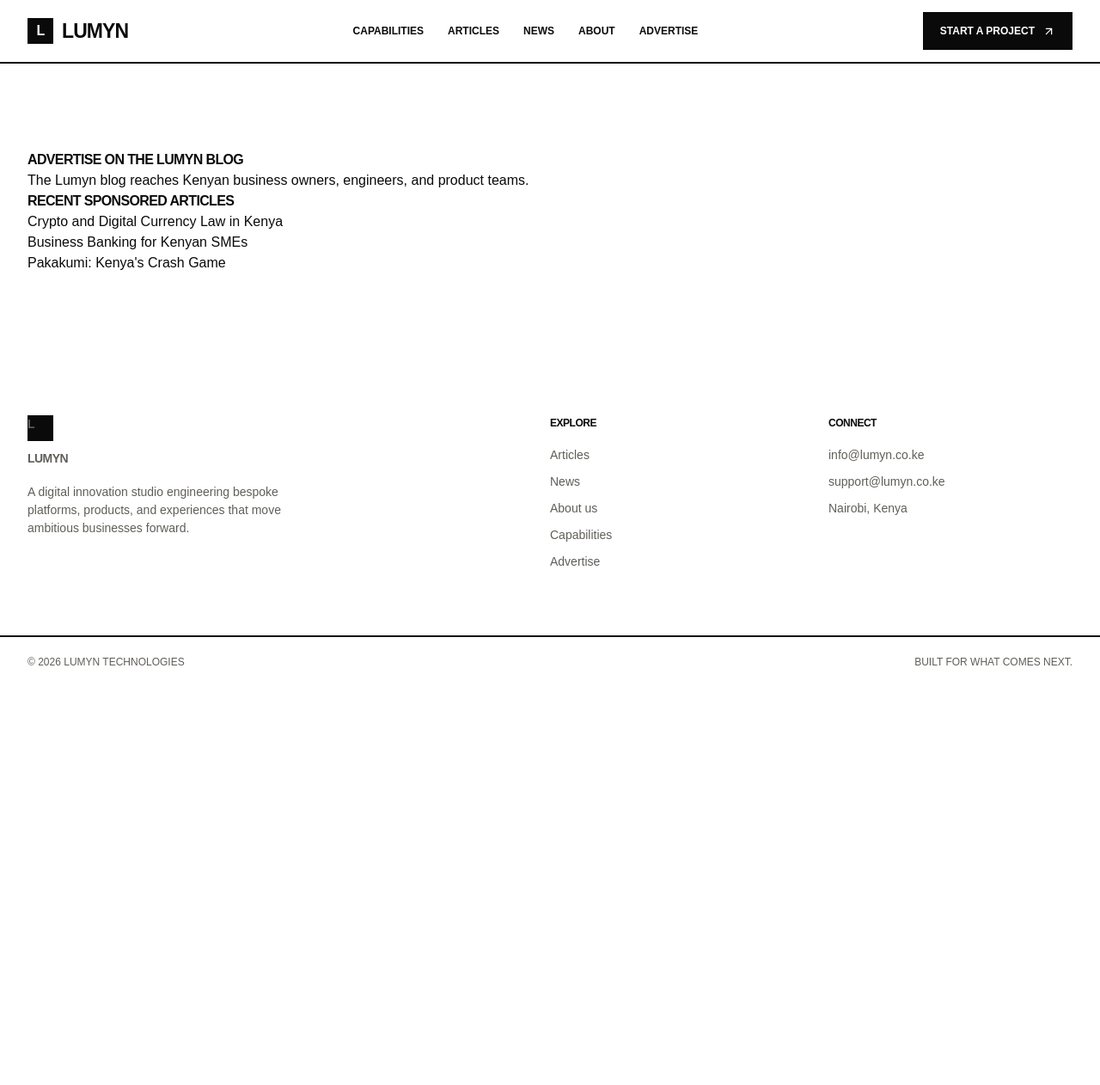
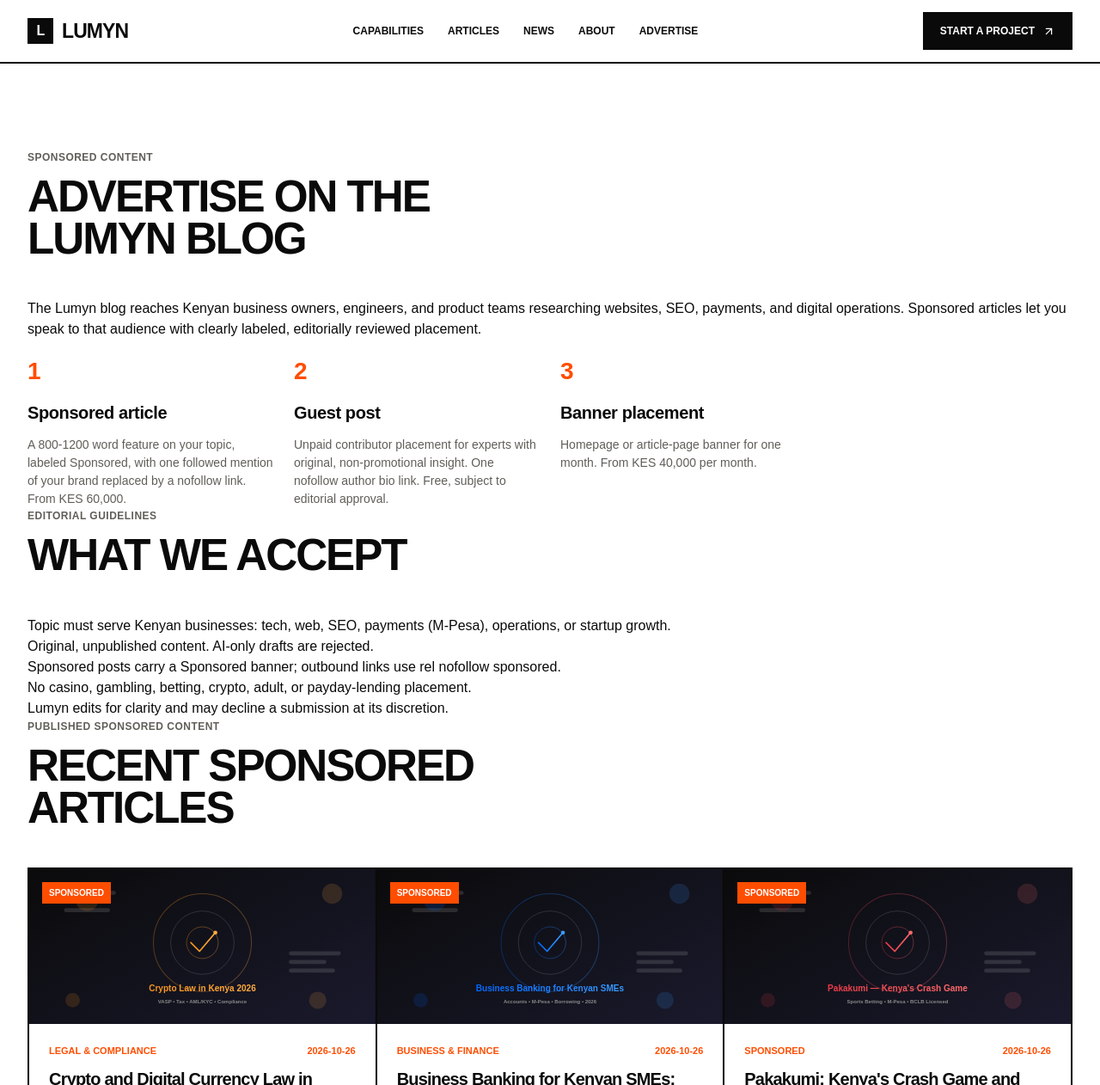
Before and after one commit to hit-sharq/Lumyn-SEO-system, a Next.js app: page /advertise in a window 1280 px wide. Shown: the top 1262 px of the page at 86% size. Before the commit the page ends 800 px from the top, so only its background shows below. Built offline with nearby package versions, Linux system fonts and the light colour scheme.

Commit message:
Restore full advertise page with suppressHydrationWarning

```diff
--- a/app/advertise/page.tsx
+++ b/app/advertise/page.tsx
@@ -1,18 +1,104 @@
+import Link from 'next/link'
+import { ArrowUpRight } from 'lucide-react'
 import { SiteShell } from '@/components/site-shell'
+
+export const metadata = {
+  title: 'Advertise on the Lumyn Blog | Sponsored Content',
+  description: 'Reach Kenyan business and technology readers with sponsored articles on blogs.lumyn.co.ke. Rates, guidelines, and submission details.',
+}
+
+const sponsored = [
+  { slug: 'crypto-law-kenya-business-guide', title: 'Crypto and Digital Currency Law in Kenya: What Businesses Need to Know in 2026', excerpt: 'Kenya has no dedicated crypto statute, yet businesses are already using digital assets. A practical guide to the legal landscape.', category: 'Legal & Compliance', date: '2026-10-26', image: '/images/articles/crypto-law-kenya-hero.svg' },
+  { slug: 'business-banking-kenya-sme-2026', title: 'Business Banking for Kenyan SMEs: What Actually Matters in 2026', excerpt: 'A practical look at business accounts, M-Pesa integration, and borrowing for Kenyan small businesses.', category: 'Business & Finance', date: '2026-10-26', image: '/images/articles/business-banking-kenya-hero.svg' },
+  { slug: 'pakakumi-kenya-crash-game-platform', title: "Pakakumi: Kenya's Crash Game and Sports Betting Platform Explained", excerpt: 'How Pakakumi works - crash games, sports betting, M-Pesa deposits, and BCLB licensing.', category: 'Sponsored', date: '2026-10-26', image: '/images/articles/pakakumi-sponsored-hero.svg' },
+]
 
 export default function AdvertisePage() {
   return (
     <SiteShell>
-      <div style={{ padding: '100px 32px', maxWidth: '1280px', margin: '0 auto' }}>
-        <h1>Advertise on the Lumyn Blog</h1>
-        <p>The Lumyn blog reaches Kenyan business owners, engineers, and product teams.</p>
-        <h2>Recent sponsored articles</h2>
+      <main className="section wrap" id="advertise" suppressHydrationWarning>
+        <div className="section-heading">
+          <div>
+            <span className="section-label">Sponsored content</span>
+            <h2>Advertise on the Lumyn blog</h2>
+          </div>
+        </div>
+
+        <p>
+          The Lumyn blog reaches Kenyan business owners, engineers, and product teams researching websites, SEO,
+          payments, and digital operations. Sponsored articles let you speak to that audience with clearly labeled,
+          editorially reviewed placement.
+        </p>
+
+        <div className="cap-grid">
+          <div className="cap-item">
+            <span className="cap-num">1</span>
+            <h3>Sponsored article</h3>
+            <p>A 800-1200 word feature on your topic, labeled Sponsored, with one followed mention of your brand replaced by a nofollow link. From KES 60,000.</p>
+          </div>
+          <div className="cap-item">
+            <span className="cap-num">2</span>
+            <h3>Guest post</h3>
+            <p>Unpaid contributor placement for experts with original, non-promotional insight. One nofollow author bio link. Free, subject to editorial approval.</p>
+          </div>
+          <div className="cap-item">
+            <span className="cap-num">3</span>
+            <h3>Banner placement</h3>
+            <p>Homepage or article-page banner for one month. From KES 40,000 per month.</p>
+          </div>
+        </div>
+
+        <div className="section-heading">
+          <div>
+            <span className="section-label">Editorial guidelines</span>
+            <h2>What we accept</h2>
+          </div>
+        </div>
         <ul>
-          <li><a href="/articles/crypto-law-kenya-business-guide">Crypto and Digital Currency Law in Kenya</a></li>
-          <li><a href="/articles/business-banking-kenya-sme-2026">Business Banking for Kenyan SMEs</a></li>
-          <li><a href="/articles/pakakumi-kenya-crash-game-platform">Pakakumi: Kenya's Crash Game</a></li>
+          <li>Topic must serve Kenyan businesses: tech, web, SEO, payments (M-Pesa), operations, or startup growth.</li>
+          <li>Original, unpublished content. AI-only drafts are rejected.</li>
+          <li>Sponsored posts carry a Sponsored banner; outbound links use rel nofollow sponsored.</li>
+          <li>No casino, gambling, betting, crypto, adult, or payday-lending placement.</li>
+          <li>Lumyn edits for clarity and may decline a submission at its discretion.</li>
         </ul>
-      </div>
+
+        <div className="section-heading">
+          <div>
+            <span className="section-label">Published sponsored content</span>
+            <h2>Recent sponsored articles</h2>
+          </div>
+        </div>
+        <div className="card-grid">
+          {sponsored.map((item) => (
+            <a key={item.slug} href={`/articles/${item.slug}`} className="content-card">
+              <div className="card-image">
+                <img src={item.image} alt={item.title} />
+                <span className="card-index">SPONSORED</span>
+              </div>
+              <div className="card-body">
+                <div className="card-meta">
+                  <span>{item.category}</span>
+                  <span>{item.date}</span>
+                </div>
+                <h3>{item.title}</h3>
+                <p>{item.excerpt}</p>
+                <div className="card-footer">
+                  <span className="text-link">Read more</span>
+                </div>
+              </div>
+            </a>
+          ))}
+        </div>
+
+        <div className="section-heading">
+          <div>
+            <span className="section-label">Get in touch</span>
+            <h2>Submit a proposal</h2>
+          </div>
+        </div>
+        <p>Send your topic idea, format, target publish date, and budget to <a href="mailto:ads@lumyn.co.ke">ads@lumyn.co.ke</a>. We reply within three business days.</p>
+        <Link href="/contact" className="button button-dark">Start a conversation <ArrowUpRight size={16} /></Link>
+      </main>
     </SiteShell>
   )
 }
```
